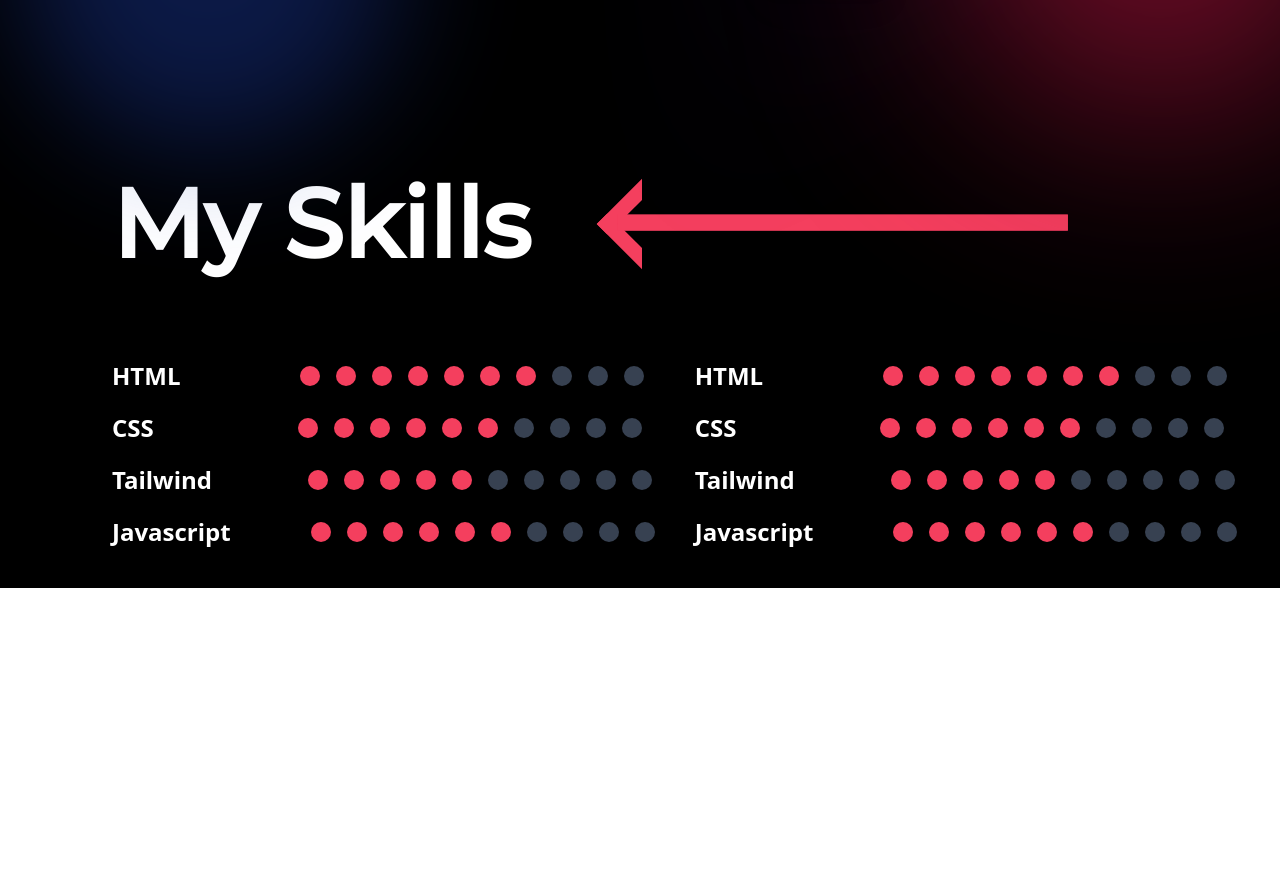
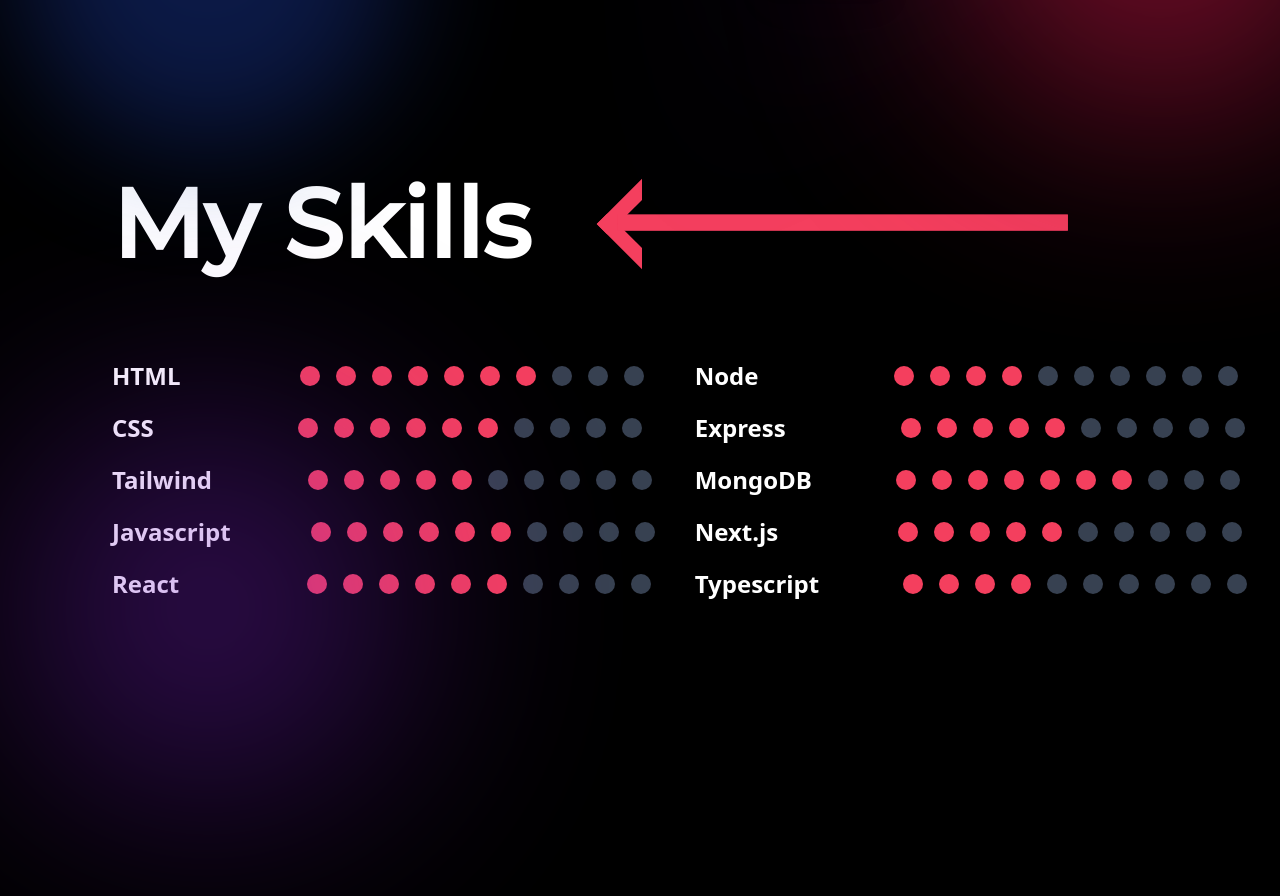
Before and after one commit to Shakil57375/shakil-s_portfolio, a React (Vite) app: page / in a window 1280 px wide. Shown: the part 746-1642 px from the top of the page. Before the commit the page ends 1334 px from the top, so only its background shows below. Built offline with nearby package versions, Linux system fonts and the light colour scheme; a web font is replaced by a local one.

Commit message:
skills page added

```diff
--- a/src/Components/Skills.jsx
+++ b/src/Components/Skills.jsx
@@ -1,13 +1,16 @@
 import SectionTitle from "../Utils/SectionTitle";
 import Arrow from "./Arrow";
+import GradientBackground from "./GradientBackground";
 const Skills = () => {
   return (
-    <div className="paddingX paddingY ">
+    <div className="paddingX paddingY relative h-[800px]">
       <div className="flex items-center gap-20 ">
         <div>
           <SectionTitle
             titleFirstWord={"My Skills"}
-            titleFirstClassName={"text-8xl text-white font-bold font-Montserrat"}
+            titleFirstClassName={
+              "text-8xl text-white font-bold font-Montserrat"
+            }
             divClassName={"relative top-10"}
           ></SectionTitle>
         </div>
@@ -16,6 +19,9 @@
           <Arrow />
         </div>
       </div>
+      <GradientBackground
+        className={`absolute top-80 left-4 bg-purple-700 blur-[120px] w-96 h-80 opacity-40`}
+      />
       <div className="flex items-center justify-between gap-10">
         <div className="mt-32 flex flex-col gap-5">
           <div className="flex gap-[120px] items-center">
@@ -78,55 +84,8 @@
               <div className="w-5 h-5 rounded-full bg-gray-700"></div>
             </div>
           </div>
-        </div>
-        <div className="mt-32 flex flex-col gap-5">
-          <div className="flex gap-[120px] items-center">
-            <p className="text-2xl font-semibold text-white">HTML</p>
-            <div className="flex gap-4">
-              <div className="w-5 h-5 rounded-full bg-rose-500"></div>
-              <div className="w-5 h-5 rounded-full bg-rose-500"></div>
-              <div className="w-5 h-5 rounded-full bg-rose-500"></div>
-              <div className="w-5 h-5 rounded-full bg-rose-500"></div>
-              <div className="w-5 h-5 rounded-full bg-rose-500"></div>
-              <div className="w-5 h-5 rounded-full bg-rose-500"></div>
-              <div className="w-5 h-5 rounded-full bg-rose-500"></div>
-              <div className="w-5 h-5 rounded-full bg-gray-700"></div>
-              <div className="w-5 h-5 rounded-full bg-gray-700"></div>
-              <div className="w-5 h-5 rounded-full bg-gray-700"></div>
-            </div>
-          </div>
-          <div className="flex gap-36 items-center">
-            <p className="text-2xl font-semibold text-white">CSS</p>
-            <div className="flex gap-4">
-              <div className="w-5 h-5 rounded-full bg-rose-500"></div>
-              <div className="w-5 h-5 rounded-full bg-rose-500"></div>
-              <div className="w-5 h-5 rounded-full bg-rose-500"></div>
-              <div className="w-5 h-5 rounded-full bg-rose-500"></div>
-              <div className="w-5 h-5 rounded-full bg-rose-500"></div>
-              <div className="w-5 h-5 rounded-full bg-rose-500"></div>
-              <div className="w-5 h-5 rounded-full bg-gray-700"></div>
-              <div className="w-5 h-5 rounded-full bg-gray-700"></div>
-              <div className="w-5 h-5 rounded-full bg-gray-700"></div>
-              <div className="w-5 h-5 rounded-full bg-gray-700"></div>
-            </div>
-          </div>
-          <div className="flex gap-24 items-center">
-            <p className="text-2xl font-semibold text-white">Tailwind</p>
-            <div className="flex gap-4">
-              <div className="w-5 h-5 rounded-full bg-rose-500"></div>
-              <div className="w-5 h-5 rounded-full bg-rose-500"></div>
-              <div className="w-5 h-5 rounded-full bg-rose-500"></div>
-              <div className="w-5 h-5 rounded-full bg-rose-500"></div>
-              <div className="w-5 h-5 rounded-full bg-rose-500"></div>
-              <div className="w-5 h-5 rounded-full bg-gray-700"></div>
-              <div className="w-5 h-5 rounded-full bg-gray-700"></div>
-              <div className="w-5 h-5 rounded-full bg-gray-700"></div>
-              <div className="w-5 h-5 rounded-full bg-gray-700"></div>
-              <div className="w-5 h-5 rounded-full bg-gray-700"></div>
-            </div>
-          </div>
-          <div className="flex gap-20 items-center">
-            <p className="text-2xl font-semibold text-white">Javascript</p>
+          <div className="flex gap-32 items-center">
+            <p className="text-2xl font-semibold text-white">React</p>
             <div className="flex gap-4">
               <div className="w-5 h-5 rounded-full bg-rose-500"></div>
               <div className="w-5 h-5 rounded-full bg-rose-500"></div>
@@ -141,6 +100,83 @@
             </div>
           </div>
         </div>
+        <div className="mt-32 flex flex-col gap-5">
+          <div className="flex gap-[136px] items-center">
+            <p className="text-2xl font-semibold text-white">Node</p>
+            <div className="flex gap-4">
+              <div className="w-5 h-5 rounded-full bg-rose-500"></div>
+              <div className="w-5 h-5 rounded-full bg-rose-500"></div>
+              <div className="w-5 h-5 rounded-full bg-rose-500"></div>
+              <div className="w-5 h-5 rounded-full bg-rose-500"></div>
+              <div className="w-5 h-5 rounded-full bg-gray-700"></div>
+              <div className="w-5 h-5 rounded-full bg-gray-700"></div>
+              <div className="w-5 h-5 rounded-full bg-gray-700"></div>
+              <div className="w-5 h-5 rounded-full bg-gray-700"></div>
+              <div className="w-5 h-5 rounded-full bg-gray-700"></div>
+              <div className="w-5 h-5 rounded-full bg-gray-700"></div>
+            </div>
+          </div>
+          <div className="flex gap-[115px] items-center">
+            <p className="text-2xl font-semibold text-white">Express</p>
+            <div className="flex gap-4">
+              <div className="w-5 h-5 rounded-full bg-rose-500"></div>
+              <div className="w-5 h-5 rounded-full bg-rose-500"></div>
+              <div className="w-5 h-5 rounded-full bg-rose-500"></div>
+              <div className="w-5 h-5 rounded-full bg-rose-500"></div>
+              <div className="w-5 h-5 rounded-full bg-rose-500"></div>
+              <div className="w-5 h-5 rounded-full bg-gray-700"></div>
+              <div className="w-5 h-5 rounded-full bg-gray-700"></div>
+              <div className="w-5 h-5 rounded-full bg-gray-700"></div>
+              <div className="w-5 h-5 rounded-full bg-gray-700"></div>
+              <div className="w-5 h-5 rounded-full bg-gray-700"></div>
+            </div>
+          </div>
+          <div className="flex gap-[84px] items-center">
+            <p className="text-2xl font-semibold text-white">MongoDB</p>
+            <div className="flex gap-4">
+              <div className="w-5 h-5 rounded-full bg-rose-500"></div>
+              <div className="w-5 h-5 rounded-full bg-rose-500"></div>
+              <div className="w-5 h-5 rounded-full bg-rose-500"></div>
+              <div className="w-5 h-5 rounded-full bg-rose-500"></div>
+              <div className="w-5 h-5 rounded-full bg-rose-500"></div>
+              <div className="w-5 h-5 rounded-full bg-rose-500"></div>
+              <div className="w-5 h-5 rounded-full bg-rose-500"></div>
+              <div className="w-5 h-5 rounded-full bg-gray-700"></div>
+              <div className="w-5 h-5 rounded-full bg-gray-700"></div>
+              <div className="w-5 h-5 rounded-full bg-gray-700"></div>
+            </div>
+          </div>
+          <div className="flex gap-[120px] items-center">
+            <p className="text-2xl font-semibold text-white">Next.js</p>
+            <div className="flex gap-4">
+              <div className="w-5 h-5 rounded-full bg-rose-500"></div>
+              <div className="w-5 h-5 rounded-full bg-rose-500"></div>
+              <div className="w-5 h-5 rounded-full bg-rose-500"></div>
+              <div className="w-5 h-5 rounded-full bg-rose-500"></div>
+              <div className="w-5 h-5 rounded-full bg-rose-500"></div>
+              <div className="w-5 h-5 rounded-full bg-gray-700"></div>
+              <div className="w-5 h-5 rounded-full bg-gray-700"></div>
+              <div className="w-5 h-5 rounded-full bg-gray-700"></div>
+              <div className="w-5 h-5 rounded-full bg-gray-700"></div>
+              <div className="w-5 h-5 rounded-full bg-gray-700"></div>
+            </div>
+          </div>
+          <div className="flex gap-[84px] items-center">
+            <p className="text-2xl font-semibold text-white">Typescript</p>
+            <div className="flex gap-4">
+              <div className="w-5 h-5 rounded-full bg-rose-500"></div>
+              <div className="w-5 h-5 rounded-full bg-rose-500"></div>
+              <div className="w-5 h-5 rounded-full bg-rose-500"></div>
+              <div className="w-5 h-5 rounded-full bg-rose-500"></div>
+              <div className="w-5 h-5 rounded-full bg-gray-700"></div>
+              <div className="w-5 h-5 rounded-full bg-gray-700"></div>
+              <div className="w-5 h-5 rounded-full bg-gray-700"></div>
+              <div className="w-5 h-5 rounded-full bg-gray-700"></div>
+              <div className="w-5 h-5 rounded-full bg-gray-700"></div>
+              <div className="w-5 h-5 rounded-full bg-gray-700"></div>
+            </div>
+          </div>
+        </div>
       </div>
     </div>
   );
```
